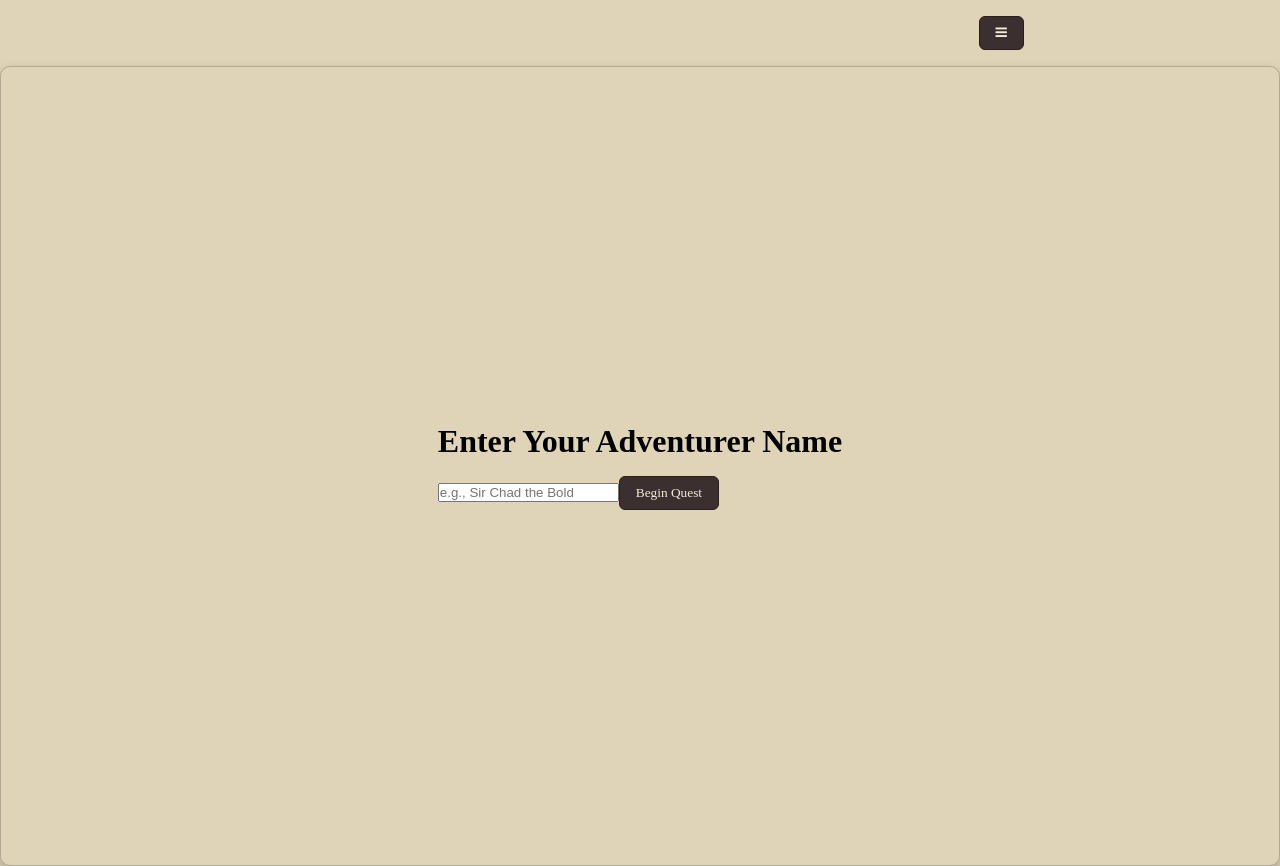
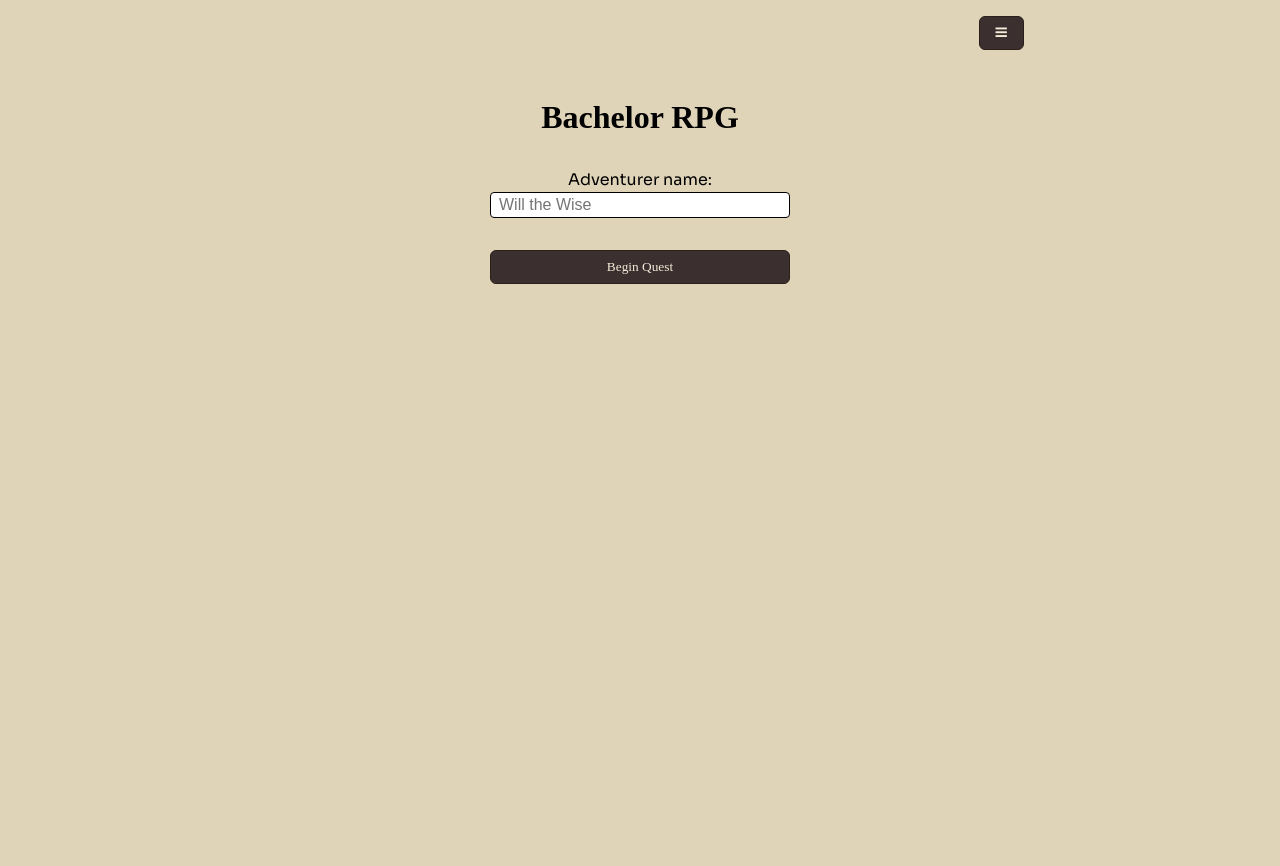
Before and after one commit to dev-mewing/bachelor-rpg, a Vue app: page /login in a window 1280 px wide. Built offline with nearby package versions, Linux system fonts and the light colour scheme; a web font is replaced by a local one.

Commit message:
Login updates

```diff
--- a/src/components/ui/Menu.vue
+++ b/src/components/ui/Menu.vue
@@ -15,7 +15,6 @@
       <li><a href="/">Home</a></li>
       <li><a href="/dashboard">Dashboard</a></li>
       <li><a href="/quests">Quests</a></li>
-      <li><a href="/agenda">Agenda</a></li>
       <li><button type="button" @click="$emit('close')">
         <span class="fa fa-close" title="Close menu"></span>
       </button></li>
--- a/src/pages/Login.vue
+++ b/src/pages/Login.vue
@@ -14,19 +14,51 @@ function login() {
   router.push('/dashboard')
 }
 
-const checkAlreadyLoggedIn = onMounted(() => {
+onMounted(() => {
   if (player.name) {
     router.push('/dashboard')
   }
 })
+
 </script>
 
 <template>
-  <div class="panel flex-center" style="height: 100vh;">
-    <div class="stack-md">
-      <h1>Enter Your Adventurer Name</h1>
-      <input v-model="name" placeholder="e.g., Sir Chad the Bold" />
+  <div class="container" style="height: 100vh;">
+    <div class="login-form">
+      <h1>Bachelor RPG</h1>
+      <div class="field">
+        <label for="login-name">Adventurer name:</label>
+        <input type="text" id="login-name" name="login-name" v-model="name" placeholder="Will the Wise" />
+      </div>
       <button @click="login">Begin Quest</button>
     </div>
   </div>
 </template>
+<style scoped>
+  .login-form {
+    display: flex;
+    flex-direction: column;
+    align-items: center;
+  }
+  .login-form .field {
+    text-align: center;
+  }
+  .login-form h1 {
+    margin: 1rem auto 2rem;
+  }
+  .login-form input {
+    width: 100%;
+    max-width: 300px;
+    margin-bottom: 2rem;
+    font-size: 1rem;
+    border: 1px solid #000;
+    border-radius: 4px;
+    text-indent: 8px;
+    line-height: 150%;
+  }
+  .login-form button {
+    width: 100%;
+    max-width: 300px;
+    margin: 0 auto;
+  }
+</style>
--- a/src/router/index.js
+++ b/src/router/index.js
@@ -8,6 +8,16 @@ import Quests from '../pages/Quests.vue'
 import Agenda from '../pages/Agenda.vue'
 
 const routes = [
+  {
+    path: '/index.html',
+    redirect: '/login',
+    name: Login
+  },
+  {
+    path: '/home',
+    redirect: '/login',
+    name: Login
+  },
   {
     path: '/',
     redirect: '/login',
```
